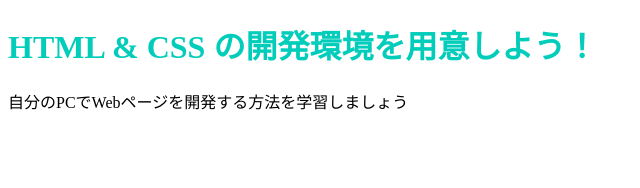
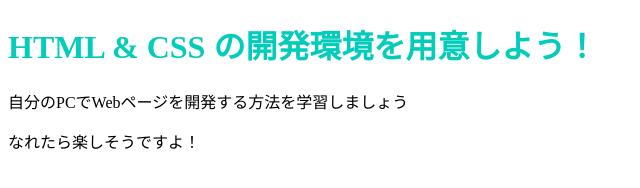
Before and after one commit to nosuke0821/nosuke0821.github.io, a plain HTML site: page index.html in a window 1280 px wide. Shown: the whole page, without its empty margins (0-640 px from the left). Drawn offline with Linux system fonts and the light colour scheme.

Commit message:
Update index.html

```diff
--- a/index.html
+++ b/index.html
@@ -8,5 +8,6 @@
   <body>
     <h1 class="title">HTML & CSS の開発環境を用意しよう！</h1>
     <p>自分のPCでWebページを開発する方法を学習しましょう</p>
+    <p2>なれたら楽しそうですよ！</p2>
   </body>
 </html>
```
